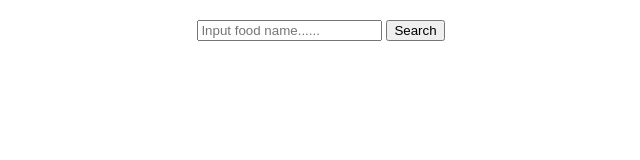
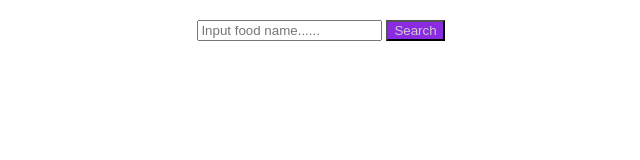
Before and after one commit to bishalroy20/HTML_CSS_project, a plain HTML site: page Module_7.5_p2/index.html in a window 1280 px wide. Shown: the whole page, without its empty margins (319-959 px from the left). Drawn offline with Linux system fonts and the light colour scheme.

Commit message:
Update practice_2.css

```diff
--- a/Module_7.5_p2/practice_2.css
+++ b/Module_7.5_p2/practice_2.css
@@ -57,7 +57,10 @@
     overflow: auto;
     box-sizing: border-box;
 }
-
+#search-food{
+   color: #ccc;
+   background-color: blueviolet;
+}
 .meal-detail h3 {
     margin-top: 0;
 }
```
